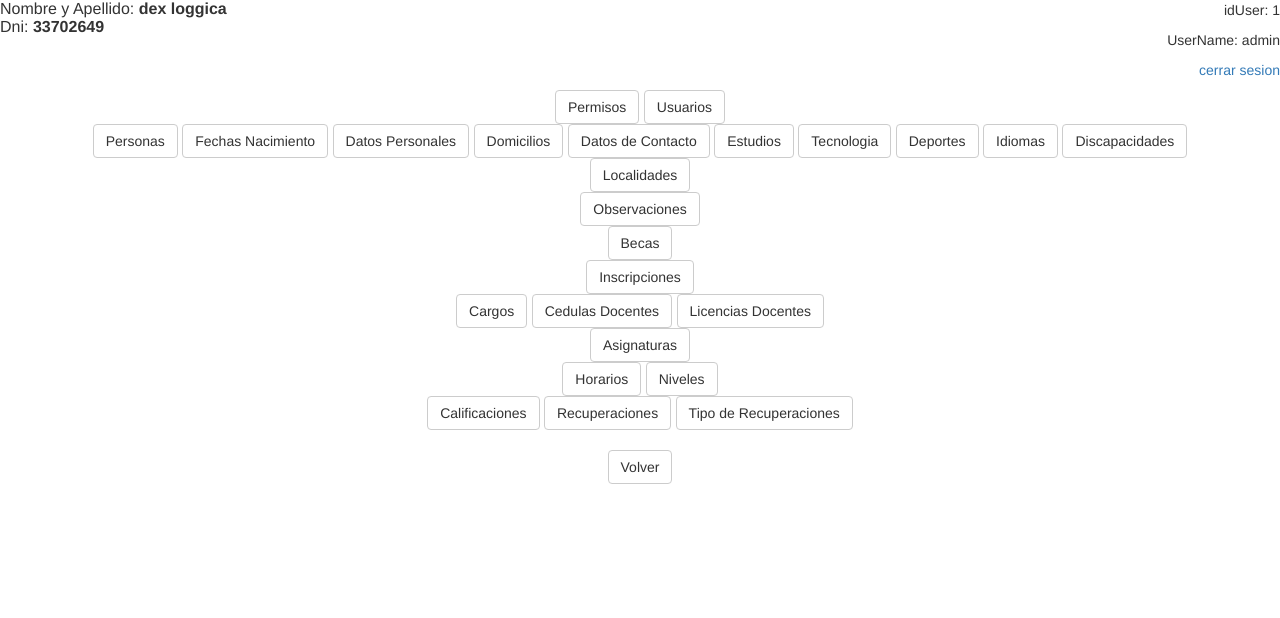
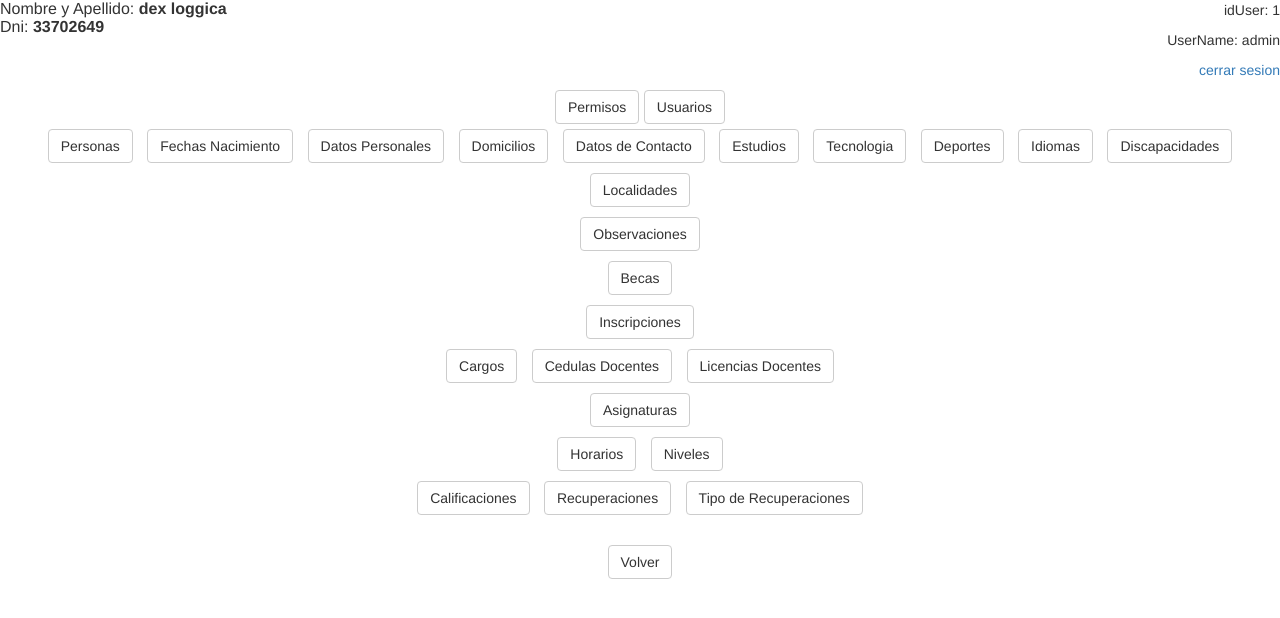
Before and after one commit to Dexloggica/Sistema-de-Gestion-Escolar-2020-01-24, a PHP site: page /20181020_version2/MenuGestionarEscuela.php in a window 1280 px wide. Shown: the top 618 px of the page. Run offline with PHP 8.4, Linux system fonts and the light colour scheme; a user stored in the database is signed in; data comes from the database, SQL or seed files in the repository.

Commit message:
style="margin: 5px"

```diff
--- a/MenuGestionarCargos.php
+++ b/MenuGestionarCargos.php
@@ -24,15 +24,15 @@ ob_start();
 		<form name="formulariogestionarcargos" method="post">
 		<table align="center">
 			<tr align="center">
-				<td><input class="btn btn-default" type="submit" name="gestionarcargosdocente" value="Crear Cargo para un Docente">
+				<td><input style="margin: 5px" class="btn btn-default" type="submit" name="gestionarcargosdocente" value="Crear Cargo para un Docente">
 			</tr>
 			<tr align="center">
-				<td><input class="btn btn-default" type="submit" name="gestionarcargosniveles" value="Vincular Cargo con un Nivel">
+				<td><input style="margin: 5px" class="btn btn-default" type="submit" name="gestionarcargosniveles" value="Vincular Cargo con un Nivel">
 			</tr>
 		</table><br>
 		<table align="center">
 			<tr align="center">
-				<td><input class="btn btn-default" type="submit" name="volver" value="Volver"></td>
+				<td><input style="margin: 5px" class="btn btn-default" type="submit" name="volver" value="Volver"></td>
 			</tr>
 
 		</table>
--- a/MenuGestionarEscuela.php
+++ b/MenuGestionarEscuela.php
@@ -29,51 +29,51 @@ ob_start();
 
 			</tr>
 			<tr align="center">
-				<td><input class="btn btn-default" type="submit" name="gestionapersonas" value="Personas">
-				<input class="btn btn-default" type="submit" name="gestionafechasnacimiento" value="Fechas Nacimiento">
-				<input class="btn btn-default" type="submit" name="gestionadatospersonales" value="Datos Personales">
-				<input class="btn btn-default" type="submit" name="gestionadomicilios" value="Domicilios">
-				<input class="btn btn-default" type="submit" name="gestionadatosdecontacto" value="Datos de Contacto">
-				<input class="btn btn-default" type="submit" name="gestionaestudios" value="Estudios">
-				<input class="btn btn-default" type="submit" name="gestionatecnologiadepersonas" value="Tecnologia">
-				<input class="btn btn-default" type="submit" name="gestionadeportesdepersonas" value="Deportes">
-				<input class="btn btn-default" type="submit" name="gestionaidiomasdepersonas" value="Idiomas">
-				<input class="btn btn-default" type="submit" name="gestionadiscapacidadesdepersonas" value="Discapacidades"></td>
+				<td><input style="margin: 5px" class="btn btn-default" type="submit" name="gestionapersonas" value="Personas">
+				<input style="margin: 5px" class="btn btn-default" type="submit" name="gestionafechasnacimiento" value="Fechas Nacimiento">
+				<input style="margin: 5px" class="btn btn-default" type="submit" name="gestionadatospersonales" value="Datos Personales">
+				<input style="margin: 5px" class="btn btn-default" type="submit" name="gestionadomicilios" value="Domicilios">
+				<input style="margin: 5px" class="btn btn-default" type="submit" name="gestionadatosdecontacto" value="Datos de Contacto">
+				<input style="margin: 5px" class="btn btn-default" type="submit" name="gestionaestudios" value="Estudios">
+				<input style="margin: 5px" class="btn btn-default" type="submit" name="gestionatecnologiadepersonas" value="Tecnologia">
+				<input style="margin: 5px" class="btn btn-default" type="submit" name="gestionadeportesdepersonas" value="Deportes">
+				<input style="margin: 5px" style="margin: 5px" class="btn btn-default" type="submit" name="gestionaidiomasdepersonas" value="Idiomas">
+				<input style="margin: 5px" class="btn btn-default" type="submit" name="gestionadiscapacidadesdepersonas" value="Discapacidades"></td>
 			</tr>
 			<tr align="center">
-				<td><input class="btn btn-default" type="submit" name="gestionalocalidades" value="Localidades"></td>
+				<td><input style="margin: 5px" class="btn btn-default" type="submit" name="gestionalocalidades" value="Localidades"></td>
 			</tr>
 			<tr align="center">
-				<td><input class="btn btn-default" type="submit" name="gestionaobservaciones" value="Observaciones"></td>
+				<td><input style="margin: 5px" class="btn btn-default" type="submit" name="gestionaobservaciones" value="Observaciones"></td>
 			</tr>
 			<tr align="center">
-				<td><input class="btn btn-default" type="submit" name="gestionabecas" value="Becas"></td>
+				<td><input style="margin: 5px" class="btn btn-default" type="submit" name="gestionabecas" value="Becas"></td>
 			</tr>
 			<tr align="center">
-				<td><input class="btn btn-default" type="submit" name="gestionainscripciones" value="Inscripciones"></td>
+				<td><input style="margin: 5px" class="btn btn-default" type="submit" name="gestionainscripciones" value="Inscripciones"></td>
 			</tr align="center">
 			<tr align="center">
-				<td><input class="btn btn-default" type="submit" name="gestionacargos" value="Cargos">
-				<input class="btn btn-default" type="submit" name="gestionacedulasdocentes" value="Cedulas Docentes">
-				<input class="btn btn-default" type="submit" name="gestionalicenciasdocentes" value="Licencias Docentes"></td>
+				<td><input style="margin: 5px" class="btn btn-default" type="submit" name="gestionacargos" value="Cargos">
+				<input style="margin: 5px" class="btn btn-default" type="submit" name="gestionacedulasdocentes" value="Cedulas Docentes">
+				<input style="margin: 5px" class="btn btn-default" type="submit" name="gestionalicenciasdocentes" value="Licencias Docentes"></td>
 			</tr>
 			<tr align="center">
-				<td><input class="btn btn-default" type="submit" name="gestionaasignaturas" value="Asignaturas"></td>
+				<td><input style="margin: 5px" class="btn btn-default" type="submit" name="gestionaasignaturas" value="Asignaturas"></td>
 			</tr>
 			<tr align="center">
-				<td><input class="btn btn-default" type="submit" name="gestionahorarios" value="Horarios">
-					<input class="btn btn-default" type="submit" name="gestionaniveles" value="Niveles"></td>
+				<td><input style="margin: 5px" class="btn btn-default" type="submit" name="gestionahorarios" value="Horarios">
+					<input style="margin: 5px" class="btn btn-default" type="submit" name="gestionaniveles" value="Niveles"></td>
 			</tr>
 			<tr align="center">
-				<td><input class="btn btn-default" type="submit" name="gestionacalificaciones" value="Calificaciones">
-				<input class="btn btn-default" type="submit" name="gestionarecuperaciones" value="Recuperaciones">
-				<input class="btn btn-default" type="submit" name="gestionartipoderecuperaciones" value="Tipo de Recuperaciones"></td>
+				<td><input style="margin: 5px" class="btn btn-default" type="submit" name="gestionacalificaciones" value="Calificaciones">
+				<input style="margin: 5px" class="btn btn-default" type="submit" name="gestionarecuperaciones" value="Recuperaciones">
+				<input style="margin: 5px" class="btn btn-default" type="submit" name="gestionartipoderecuperaciones" value="Tipo de Recuperaciones"></td>
 			</tr>
 
 		</table><br>
 		<table align="center">
 			<tr align="center">
-				<td><input class="btn btn-default" type="submit" name="volver" value="Volver"></td>
+				<td><input style="margin: 5px" class="btn btn-default" type="submit" name="volver" value="Volver"></td>
 			</tr>
 
 		</table>
```
Also changed, not shown: FormularioInscribirAlumno.php (+4 -4 lines), FormularioInscribirDocente.php (+21 -21 lines), MenuEditarDatosPersonalesAlumnoaCargo.php (+11 -11 lines).
